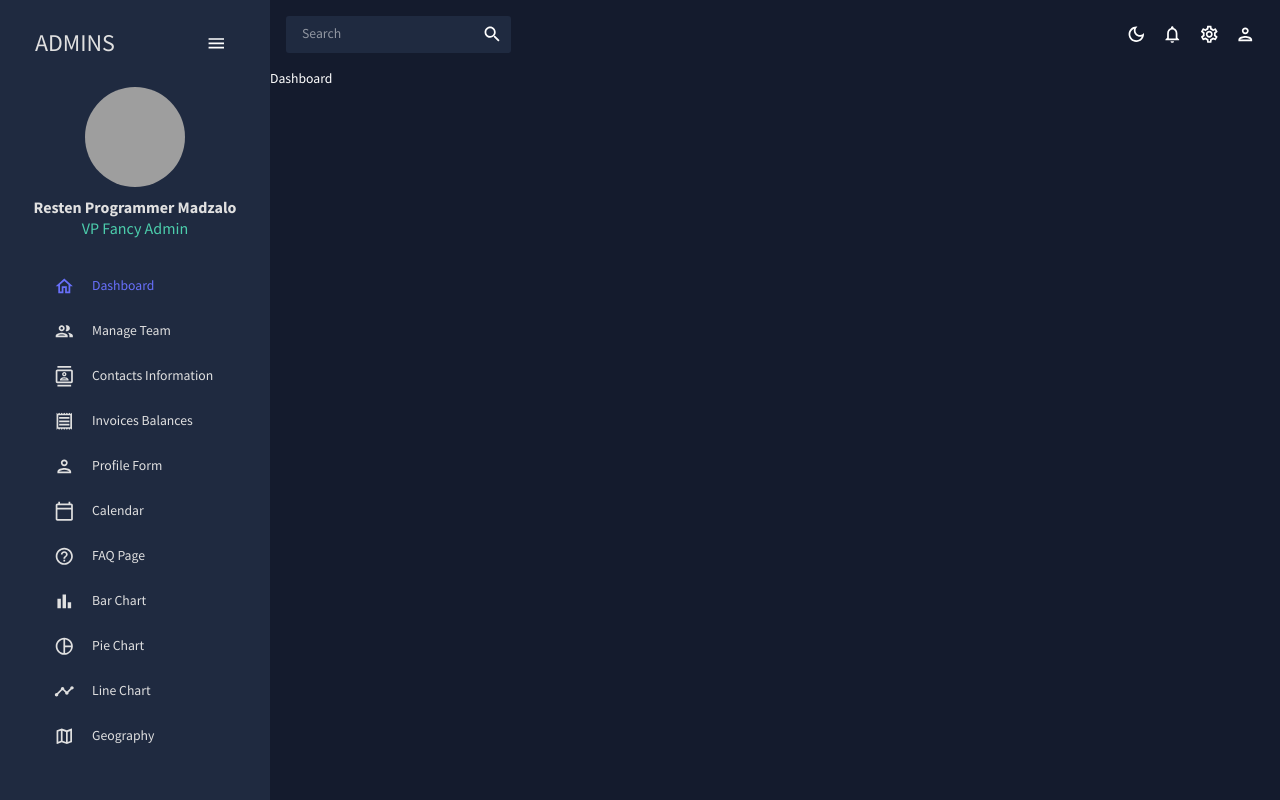
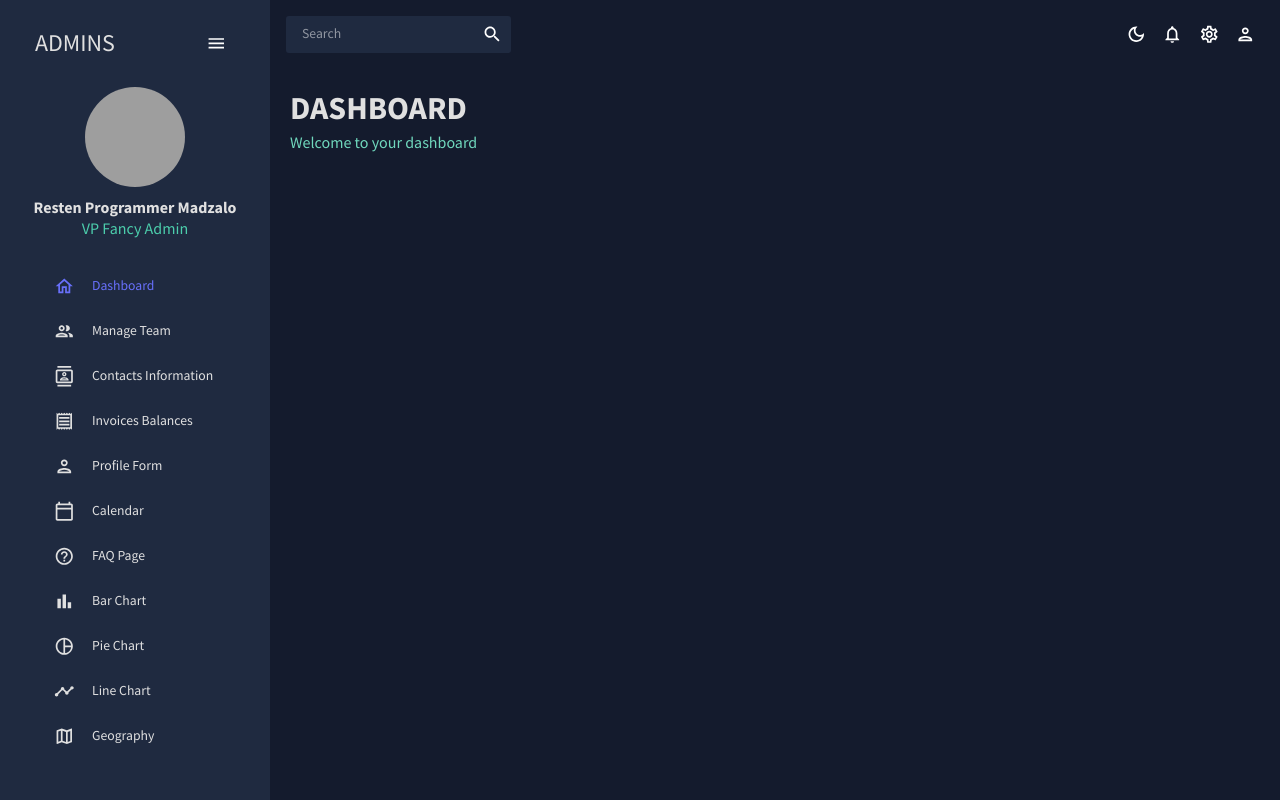
Before and after one commit to bed-com-31-19/admin-dashboard, a React (Create React App) app: page / in a window 1280 px wide. Built offline with nearby package versions, Linux system fonts and the light colour scheme; grey boxes are pictures that could not be loaded.

Commit message:
header & dashboar

```diff
--- a/src/App.js
+++ b/src/App.js
@@ -4,7 +4,7 @@ import { CssBaseline, ThemeProvider } from "@mui/material";
 import TopBar from "./scenes/global/TopBar";
 import SideBar from "./scenes/global/SideBar";
 import Dashboard from "./scenes/dashboard/Dashboard";
-// import Team from "./scenes/Team";
+import Team from "./scenes/team/Team";
 // import Invoice from "./scenes/invoices/Invoice";
 // import Contact from "./scenes/contacts/Contact";
 // import Bar from "./scenes/Bar";
@@ -27,7 +27,7 @@ function App() {
 
             <Routes>
               <Route path="/" element={<Dashboard />} />
-              {/* <Route path="/team" element={<Team />} /> */}
+              <Route path="/team" element={<Team />} />
               {/* <Route path="/contacts" element={<Contact/>} /> */}
               {/* <Route path="/invoices" element={<Invoice />} /> */}
               {/* <Route path="/form" element={<Form />} /> */}
--- /dev/null
+++ b/src/components/Header.jsx
@@ -0,0 +1,26 @@
+import React from "react";
+import { Box, Typography, useTheme } from "@mui/material";
+import { tokens } from "../theme";
+
+const Header = ({ title, subtitle }) => {
+  const theme = useTheme();
+  const colors = tokens(theme.palette.mode);
+  return (
+    <Box mb="30px">
+      <Typography
+        variant="h2"
+        color={colors.grey[100]}
+        fontWeight="bold"
+        sx={{ mb: "5px" }}
+      >
+        {title}
+      </Typography>
+
+      <Typography variant="h5" color={colors.greenAccent[400]}>
+        {subtitle}
+      </Typography>
+    </Box>
+  );
+};
+
+export default Header;
--- a/src/scenes/dashboard/Dashboard.jsx
+++ b/src/scenes/dashboard/Dashboard.jsx
@@ -1,12 +1,15 @@
-import React from 'react';
+import { Box } from "@mui/system";
+import React from "react";
+import Header from "../../components/Header";
 
 const Dashboard = () => {
   return (
-      <div>
-          Dashboard
-
-    </div>
-  )
-}
+    <Box m="20px">
+      <Box display="flex" justifyContent="space-between" alignItems="center" >
+        <Header title="DASHBOARD" subtitle="Welcome to your dashboard" />
+      </Box>
+    </Box>
+  );
+};
 
 export default Dashboard;
```
Also changed, not shown: src/data/mockData.js (+9 -8 lines), src/README.md (added), src/scenes/team/Team.jsx (added), 1 other file (tests, documents, lock files or other folders).
